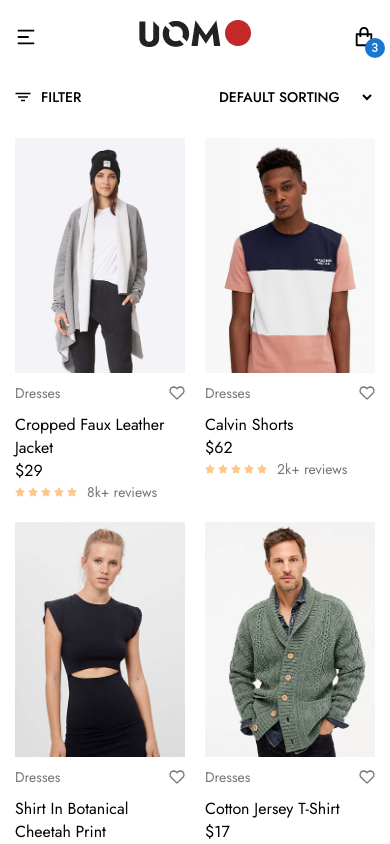
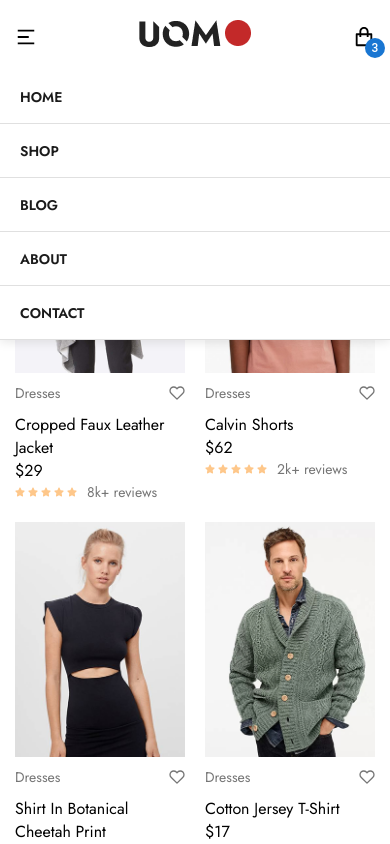
Before and after one commit to toyor009/ShopNow, a React (Create React App) app: page /shop in a window 390 px wide. Both pictures are taken after a click on the icon 26 px from the left and 37 px from the top of the page. Shown: the top 844 px of the page. Built offline with nearby package versions, Linux system fonts and the light colour scheme.

Commit message:
Update Navbar styles and functionality for mobile menu

```diff
--- a/src/Components/Header/Navbar.css
+++ b/src/Components/Header/Navbar.css
@@ -3,6 +3,9 @@
   align-items: center;
   justify-content: space-between;
   padding: 35px 160px;
+  position: relative;
+  z-index: 10;
+  background-color: white;
 }
 
 .logoLinkContainer {
@@ -73,6 +76,9 @@
     align-items: center;
     justify-content: space-between;
     padding: 20px 60px;
+    position: relative;
+    z-index: 10;
+    background-color: white;
   }
 }
 
@@ -81,3 +87,51 @@
     padding: 20px 15px;
   }
 }
+
+/* Mobile Menu */
+
+.mobile-menu-icon {
+  cursor: pointer;
+}
+
+.mobile-menu {
+  display: flex;
+  flex-direction: column;
+  background-color: #fff;
+  position: absolute;
+  top: 70px;
+  right: 0;
+  width: 100%;
+  box-shadow: 0 2px 10px rgba(0, 0, 0, 0.1);
+  opacity: 0;
+  transform: translateY(-100%);
+  transition: transform 0.3s ease-out, opacity 0.3s ease-out;
+  z-index: 9;
+}
+
+.mobile-menu.open {
+  opacity: 1;
+  transform: translateY(0);
+}
+
+.mobile-menu ul {
+  list-style-type: none;
+  padding: 0;
+  margin: 0;
+}
+
+.mobile-menu ul li {
+  padding: 15px 20px;
+  border-bottom: 1px solid #e0e0e0;
+}
+
+.mobile-menu ul li a {
+  text-decoration: none;
+  color: #1b1b1b;
+  font-size: 14px;
+  font-weight: 600;
+}
+
+.mobile-menu ul li a:hover {
+  color: #007bff;
+}
--- a/src/Components/Header/Navbar.jsx
+++ b/src/Components/Header/Navbar.jsx
@@ -1,4 +1,4 @@
-import React from "react";
+import React, { useState } from "react";
 import "./Navbar.css";
 import logo from "../../Assets/logo.png";
 import { Link } from "react-router-dom";
@@ -11,6 +11,12 @@ import { FiHeart } from "react-icons/fi";
 import Badge from "@mui/material/Badge";
 
 const Navbar = () => {
+  const [mobileMenuOpen, setMobileMenuOpen] = useState(false);
+
+  const toggleMobileMenu = () => {
+    setMobileMenuOpen(!mobileMenuOpen);
+  };
+
   return (
     <>
       {/* Desktop Menu */}
@@ -18,7 +24,7 @@ const Navbar = () => {
         <div className="logoLinkContainer">
           <div className="logoContainer">
             <Link to="/">
-              <img src={logo} alt="" />
+              <img src={logo} alt="Logo" />
             </Link>
           </div>
           <div className="linkContainer">
@@ -60,13 +66,12 @@ const Navbar = () => {
       </nav>
 
       {/* Mobile Menu */}
-
       <nav>
         <div className="mobile-nav">
-          <RiMenu2Line size={22} />
+          <RiMenu2Line size={22} onClick={toggleMobileMenu} />
           <div className="logoContainer">
             <Link to="/">
-              <img src={logo} alt="" />
+              <img src={logo} alt="Logo" />
             </Link>
           </div>
           <Badge
@@ -80,6 +85,35 @@ const Navbar = () => {
             <RiShoppingBagLine size={22} />
           </Badge>
         </div>
+        <div className={`mobile-menu ${mobileMenuOpen ? "open" : ""}`}>
+          <ul>
+            <li>
+              <Link to="/" onClick={toggleMobileMenu}>
+                HOME
+              </Link>
+            </li>
+            <li>
+              <Link to="/shop" onClick={toggleMobileMenu}>
+                SHOP
+              </Link>
+            </li>
+            <li>
+              <Link to="/blog" onClick={toggleMobileMenu}>
+                BLOG
+              </Link>
+            </li>
+            <li>
+              <Link to="/about" onClick={toggleMobileMenu}>
+                ABOUT
+              </Link>
+            </li>
+            <li>
+              <Link to="/contact" onClick={toggleMobileMenu}>
+                CONTACT
+              </Link>
+            </li>
+          </ul>
+        </div>
       </nav>
     </>
   );
```
